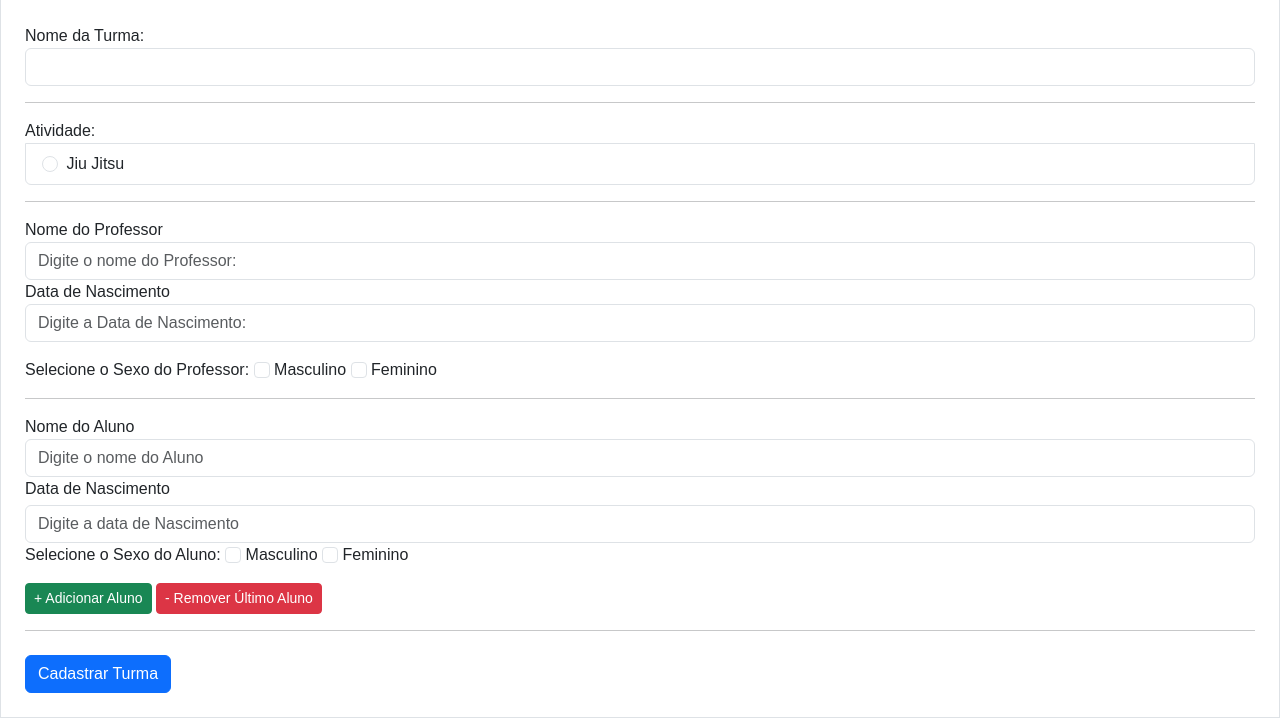
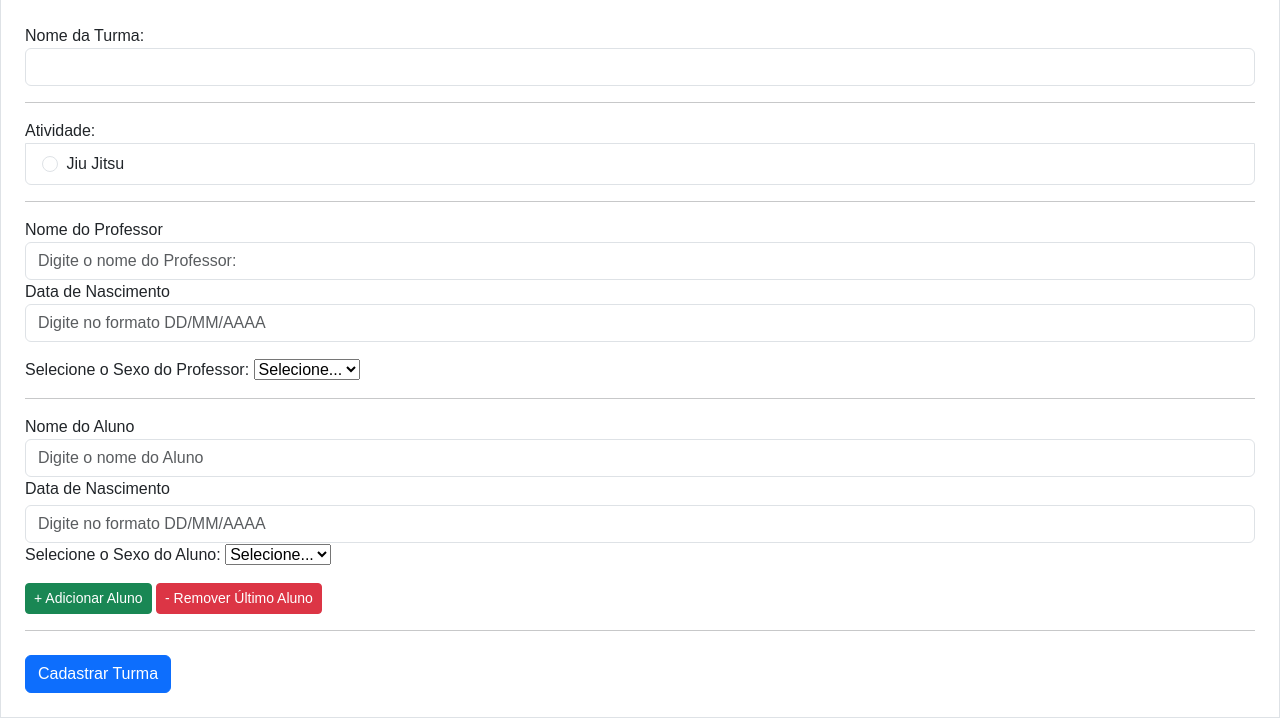
Before and after one commit to vitorcosta98/site_VerboAmar, a Flask app: page /cadastro/cad_turma in a window 1280 px wide. Shown: the part 229-947 px from the top of the page. Run offline with Flask 3, Linux system fonts and the light colour scheme; a user stored in the database is signed in; some libraries are stand-ins or nearby versions.

Commit message:
feat: alteração no cadastro das turmas extraindo informações da página extraindo lista de informações dos alunos teste para salvar no db de professores feito com sucesso

```diff
--- a/site_verbo_amar/forms.py
+++ b/site_verbo_amar/forms.py
@@ -81,9 +81,7 @@ class FormCadAtividade(FlaskForm):
 
 class FormTurma(FlaskForm):
     nome_turma = StringField("Nome da Turma:", validators=[DataRequired()])
-    atividade = BooleanField("Atividade:", )
-    professor = BooleanField("Professor:",)
-    alunos = BooleanField("Alunos:", )
+    atividade = StringField("Atividade:", validators=[DataRequired()])
     botao_submit_turma = SubmitField("Cadastrar Turma")
 
 
--- a/site_verbo_amar/models.py
+++ b/site_verbo_amar/models.py
@@ -44,3 +44,9 @@ class ListaAulas(database.Model):
     id_professor = database.Column(database.Integer, nullable=False)
     presente = database.Column(database.Integer, nullable=False)
     faltou = database.Column(database.Integer, nullable=False)
+
+class Professor(database.Model):
+    id = database.Column(database.Integer, primary_key=True)
+    nome_completo = database.Column(database.String, nullable=False)
+    data_nascimento = database.Column(database.DateTime, nullable=False)
+    sexo = database.Column(database.String, nullable=False)
--- a/site_verbo_amar/routes.py
+++ b/site_verbo_amar/routes.py
@@ -1,7 +1,7 @@
 from flask import render_template, redirect, url_for, flash, request, abort
 from site_verbo_amar import app, database, bcrypt
 from site_verbo_amar.forms import FormCriarConta, FormCadAluno,FormLogin, FormCadAtividade, FormTurma, FormChamada
-from site_verbo_amar.models import Usuario, Aluno, Atividade, Turma, ListaAulas
+from site_verbo_amar.models import Usuario, Aluno, Atividade, Turma, ListaAulas, Professor
 from flask_login import login_user, logout_user, current_user, login_required
 import secrets
 import os
@@ -148,29 +148,32 @@ def cad_turma():
     atividades = carregar_atividades()
 
     if form_cad_turma.validate_on_submit() and 'botao_submit_turma' in request.form:
-        form_ativ = request.form.get('atividade')
-        form_prof = request.form.get('professor')
-        form_alunos = request.form.getlist("aluno")
+        nome_professor = request.form.get('nomeProfessor')
+        data_professor = request.form.get('dataProfessor')
+        gen_professor = request.form.get('generoProfessor')
 
-        id_ativ = id_atividade(form_ativ)
-        id_prof = id_professor(form_prof)
-        id_alu = id_aluno(form_alunos)
+        lista_alunos = request.form.getlist('nomeAluno[]')
+        lista_data_alunos = request.form.getlist("dataAluno[]")
+        lista_g_alunos = request.form.getlist('generoAluno[]')
 
-        turma = Turma(nome_turma=form_cad_turma.nome_turma.data,
-                      id_atividade=id_ativ,
-                      id_professor=id_prof,
-                      id_aluno=id_alu,)
+        print(lista_alunos, lista_data_alunos, lista_g_alunos)
+        try:
+            data_p = datetime.strptime(data_professor, "%d/%m/%Y")
+            professor = Professor(nome_completo=nome_professor,
+                                  data_nascimento=data_p,
+                                  sexo=gen_professor)
 
+            database.session.add(professor)
+            database.session.commit()
+            flash(f"Professor {nome_professor} cadastrado!", 'alert-success')
+        except:
+            flash("Por favor, digite uma data válida!", 'alert-danger')
 
-        database.session.add(turma)
-        database.session.commit()
-
-        flash(f"Cadastro da turma {form_cad_turma.nome_turma.data} concluído!", "alert-success")
-        return redirect(url_for('cadastro'))
 
     return render_template('cad_turma.html',
                            form_cad_turma=form_cad_turma,
                            atividades=atividades)
+
 
 
 @app.route("/area-academica/turmas/<nome>", methods=['GET', 'POST'])
--- a/site_verbo_amar/templates/cad_turma.html
+++ b/site_verbo_amar/templates/cad_turma.html
@@ -43,16 +43,18 @@
     <hr>
       <div class="form-group">
         <label for="nomeProfessor">Nome do Professor</label>
-        <input type="text" class="form-control" id="nomeProfessor" placeholder="Digite o nome do Professor:">
+        <input type="text" class="form-control" id="nomeProfessor" name="nomeProfessor" placeholder="Digite o nome do Professor:">
         <label for="dataProfessor">Data de Nascimento</label>
-        <input type="text" class="form-control" id="dataProfessor" placeholder="Digite a Data de Nascimento:">
+        <input type="text" class="form-control" id="dataProfessor" name="dataProfessor" placeholder="Digite no formato DD/MM/AAAA">
         <p></p>
+
         <label>Selecione o Sexo do Professor:</label>
-          <input class="form-check-input" type="checkbox" value="masculino" id="defaultCheck1">
-          <label class="form-check-label" for="defaultCheck1">Masculino</label>
-          <input class="form-check-input" type="checkbox" value="feminino" id="defaultCheck1">
-          <label class="form-check-label" for="defaultCheck2">Feminino</label>
-      </div>
+        <select name="generoProfessor" id="genero" required>
+          <option value="" disabled {% if not selected_gender %} selected{% endif %}>Selecione...</option>
+          <option value="masculino" {% if selected_gender =='masculino' %} selected {% endif %}>Masculino</option>
+          <option value="feminino" {% if selected_gender =='feminino' %} selected {% endif %}>Feminino</option>
+        </select>
+        </div>
 
     <hr>
     <div id="alunos-container">
@@ -61,13 +63,14 @@
           <label>Nome do Aluno</label>
           <input type="text" class="form-control" name="nomeAluno[]" placeholder="Digite o nome do Aluno">
           <label>Data de Nascimento</label>
-          <input type="text" class="form-control mt-1" name="dataAluno[]" placeholder="Digite a data de Nascimento">
+          <input type="text" class="form-control mt-1" name="dataAluno[]" placeholder="Digite no formato DD/MM/AAAA">
 
           <label>Selecione o Sexo do Aluno:</label>
-          <input class="form-check-input" type="checkbox" value="masculino" id="defaultCheck1">
-          <label class="form-check-label" for="defaultCheck1">Masculino</label>
-          <input class="form-check-input" type="checkbox" value="feminino" id="defaultCheck1">
-          <label class="form-check-label" for="defaultCheck2">Feminino</label>
+          <select name="generoAluno[]" id="genero" required>
+            <option value="" disabled {% if not selected_gender %} selected{% endif %}>Selecione...</option>
+            <option value="masculino" {% if selected_gender =='masculino' %} selected {% endif %}>Masculino</option>
+            <option value="feminino" {% if selected_gender =='feminino' %} selected {% endif %}>Feminino</option>
+          </select>
         </div>
       </div>
     </div>
@@ -104,12 +107,13 @@
         <label>Nome do Aluno</label>
         <input type="text" class='form-control' name="nomeAluno[]" placeholder="Digite o nome do Aluno">
         <label>Data de Nascimento</label>
-        <input type="text" class='form-control' name="dataAluno[]" placeholder="Digite o data de Nascimento">
+        <input type="text" class='form-control' name="dataAluno[]" placeholder="Digite no formato DD/MM/AAAA">
         <label>Selecione o Sexo do Aluno:</label>
-        <input class="form-check-input" type="checkbox" value="masculino" id="defaultCheck1">
-        <label class="form-check-label" for="defaultCheck1">Masculino</label>
-        <input class="form-check-input" type="checkbox" value="feminino" id="defaultCheck1">
-        <label class="form-check-label" for="defaultCheck2">Feminino</label>
+        <select name="generoAluno[]" id="genero" required>
+          <option value="" disabled {% if not selected_gender %} selected{% endif %}>Selecione...</option>
+          <option value="masculino" {% if selected_gender =='masculino' %} selected {% endif %}>Masculino</option>
+          <option value="feminino" {% if selected_gender =='feminino' %} selected {% endif %}>Feminino</option>
+        </select>
       </div>
     `;
     container.appendChild(newEntry);
```
Also changed, not shown: instance/site.db.
